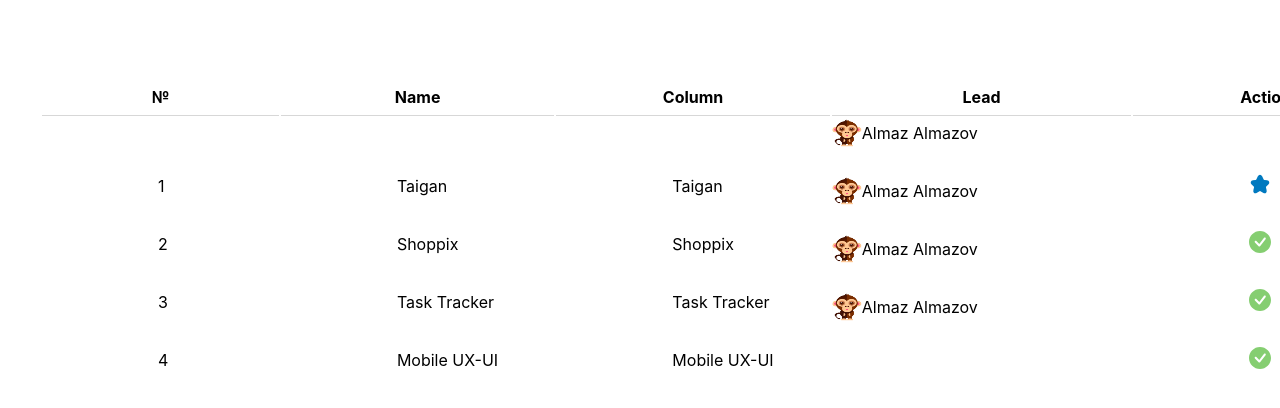
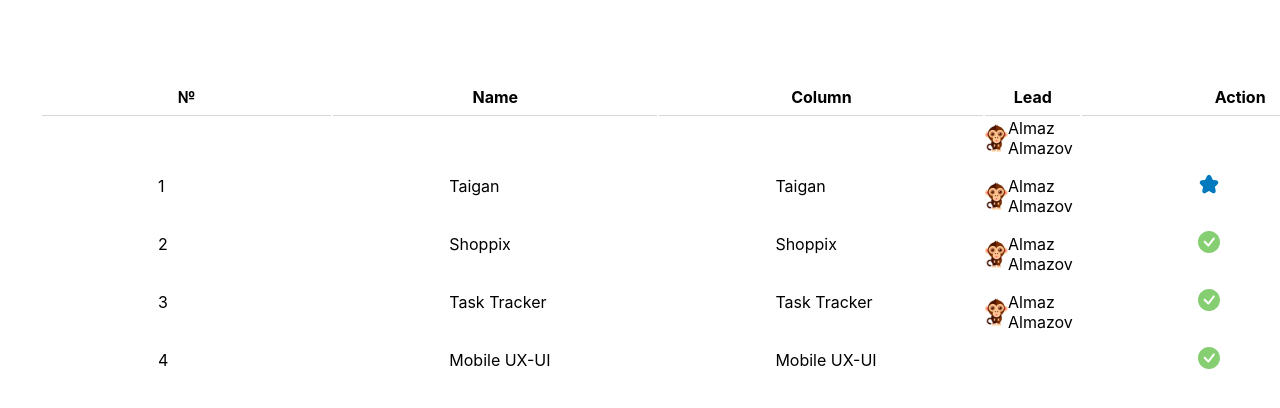
Before and after one commit to peaksoft-school/js6-task-tracker, a React (Create React App) app: page / in a window 1280 px wide. Shown: the top 408 px of the page. Built offline with nearby package versions, Linux system fonts and the light colour scheme.

Commit message:
in process

```diff
--- a/src/App.js
+++ b/src/App.js
@@ -10,11 +10,7 @@
       header: "Lead",
       action: (row) => (
          <div style={{ display: "flex", alignItems: "center" }}>
-            <img
-               style={{ borderRadius: 50, width: 30, height: 30 }}
-               src={row.Lead}
-               alt="test"
-            />
+            <img style={{ width: 30, height: 30 }} src={row.Lead} alt="test" />
             <span>Almaz Almazov</span>
          </div>
       ),
--- a/src/Components/UI/Table.jsx
+++ b/src/Components/UI/Table.jsx
@@ -40,7 +40,6 @@
 `
 const ReTable = styled.table`
    th {
-      width: 1320px;
       height: 18px;
       padding-bottom: 8px;
       border-bottom: 1px solid #d7d7d7;
```
